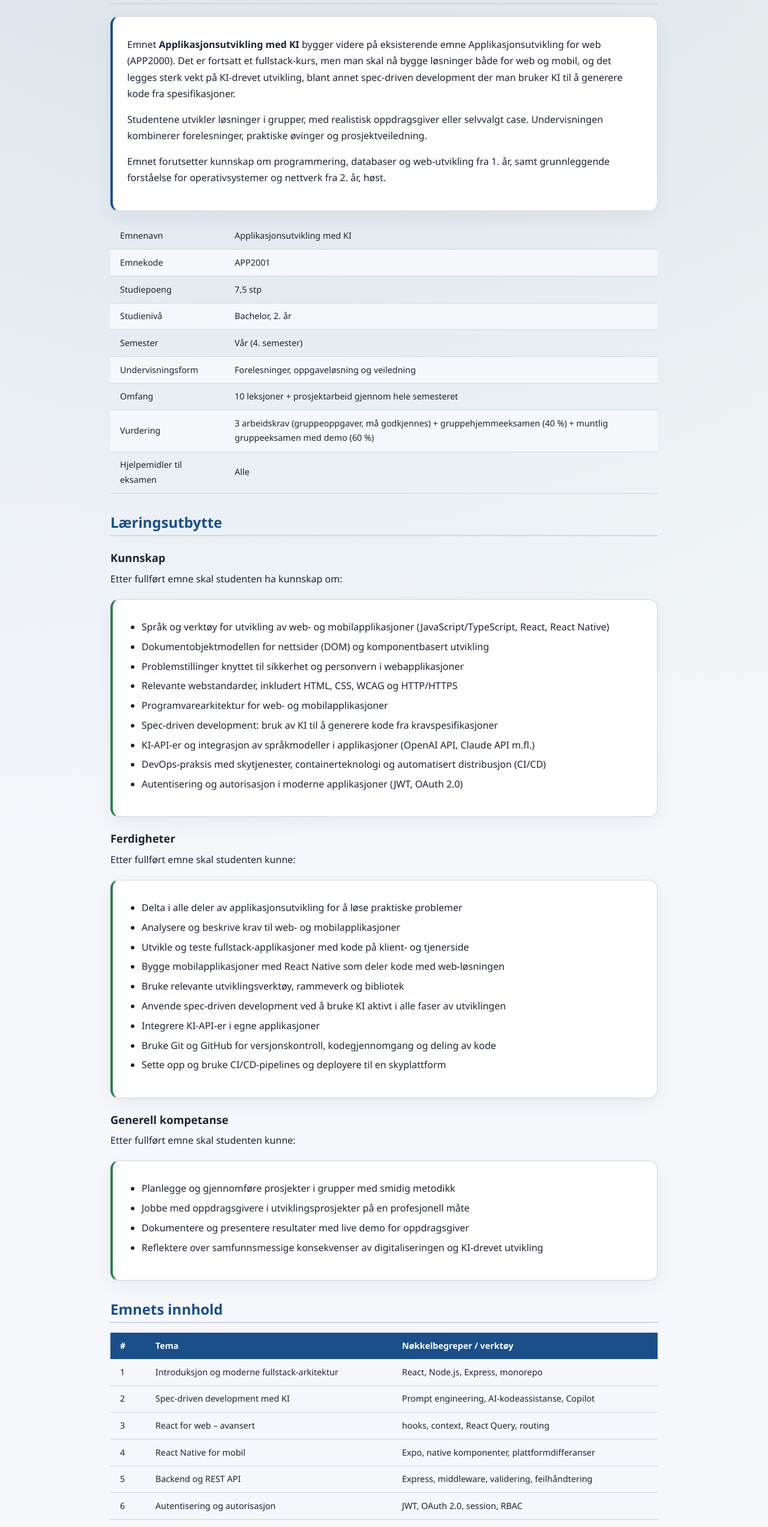
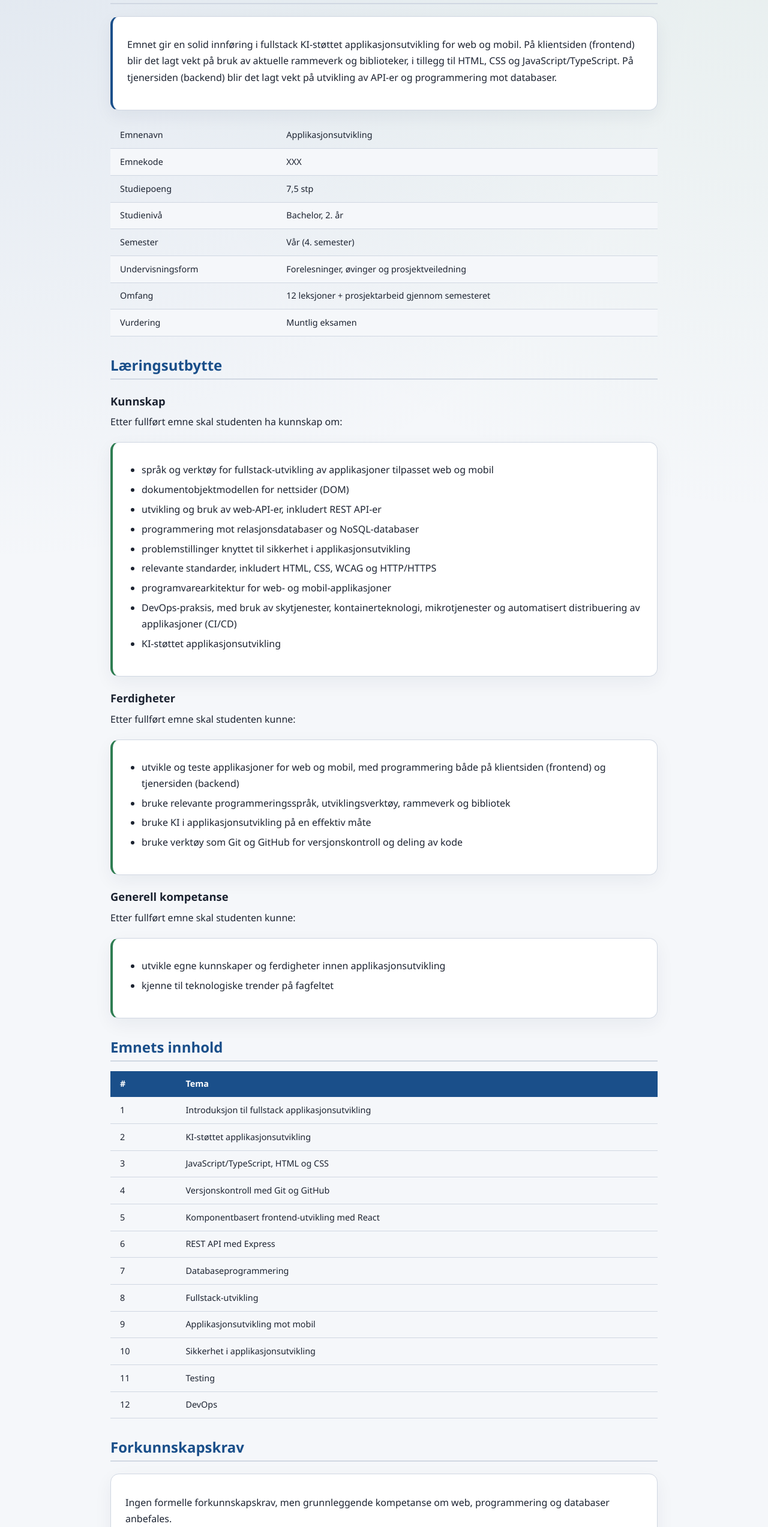
Before and after one commit to Steven7380/Studieplan-Anvendt-IT-2027, a plain HTML site: page emnebeskrivelser/Applikasjonsutvikling-med-KI/emnebeskrivelse.html in a window 1280 px wide. Shown: the part 254-2800 px from the top of the page at 60% size. Drawn offline with Linux system fonts and the light colour scheme.

Commit message:
Update emnebeskrivelser/Applikasjonsutvikling-med-KI/emnebeskrivelse.html from editor

```diff
--- a/emnebeskrivelser/Applikasjonsutvikling-med-KI/emnebeskrivelse.html
+++ b/emnebeskrivelser/Applikasjonsutvikling-med-KI/emnebeskrivelse.html
@@ -3,7 +3,7 @@
   <head>
     <meta charset="UTF-8" />
     <meta name="viewport" content="width=device-width, initial-scale=1.0" />
-    <title>Emnebeskrivelse – Applikasjonsutvikling med KI</title>
+    <title>Emnebeskrivelse – Applikasjonsutvikling</title>
     <link rel="stylesheet" href="../../styles.css" />
   </head>
   <body>
@@ -11,38 +11,27 @@
       <div class="kurs-tittel">
         Bachelor i Anvendt informasjonsteknologi · 2. år, vår · 7,5 studiepoeng
       </div>
-      <h1>Applikasjonsutvikling med KI</h1>
+      <h1>Applikasjonsutvikling</h1>
       <div class="meta">Emnebeskrivelse</div>
     </header>
 
     <nav class="breadcrumb">
       <a href="../../index.html">Hjem</a>
       <span>›</span>
-      <a href="emnebeskrivelse.html">Applikasjonsutvikling med KI</a>
+      <a href="../index.html">Emner</a>
       <span>›</span>
-      Emnebeskrivelse
+      Applikasjonsutvikling
     </nav>
 
     <main>
       <h2>Faglig innhold i emnet</h2>
       <div class="card card-primary">
         <p>
-          Emnet <strong>Applikasjonsutvikling med KI</strong> bygger videre på
-          eksisterende emne Applikasjonsutvikling for web (APP2000). Det er
-          fortsatt et fullstack-kurs, men man skal nå bygge løsninger både
-          for web og mobil, og det legges sterk vekt på KI-drevet utvikling,
-          blant annet spec-driven development der man bruker KI til å generere
-          kode fra spesifikasjoner.
-        </p>
-        <p>
-          Studentene utvikler løsninger i grupper, med realistisk oppdragsgiver
-          eller selvvalgt case. Undervisningen kombinerer forelesninger,
-          praktiske øvinger og prosjektveiledning.
-        </p>
-        <p>
-          Emnet forutsetter kunnskap om programmering, databaser og
-          web-utvikling fra 1. år, samt grunnleggende forståelse for
-          operativsystemer og nettverk fra 2. år, høst.
+          Emnet gir en solid innføring i fullstack KI-støttet
+          applikasjonsutvikling for web og mobil. På klientsiden (frontend) blir
+          det lagt vekt på bruk av aktuelle rammeverk og biblioteker, i tillegg
+          til HTML, CSS og JavaScript/TypeScript. På tjenersiden (backend) blir
+          det lagt vekt på utvikling av API-er og programmering mot databaser.
         </p>
       </div>
 
@@ -53,11 +42,11 @@
         <tbody>
           <tr>
             <td>Emnenavn</td>
-            <td>Applikasjonsutvikling med KI</td>
+            <td>Applikasjonsutvikling</td>
           </tr>
           <tr>
             <td>Emnekode</td>
-            <td>APP2001</td>
+            <td>XXX</td>
           </tr>
           <tr>
             <td>Studiepoeng</td>
@@ -73,64 +62,43 @@
           </tr>
           <tr>
             <td>Undervisningsform</td>
-            <td>Forelesninger, oppgaveløsning og veiledning</td>
+            <td>Forelesninger, øvinger og prosjektveiledning</td>
           </tr>
           <tr>
             <td>Omfang</td>
-            <td>10 leksjoner + prosjektarbeid gjennom hele semesteret</td>
+            <td>12 leksjoner + prosjektarbeid gjennom semesteret</td>
           </tr>
           <tr>
             <td>Vurdering</td>
-            <td>
-              3 arbeidskrav (gruppeoppgaver, må godkjennes) +
-              gruppehjemmeeksamen (40 %) + muntlig gruppeeksamen med demo (60 %)
-            </td>
-          </tr>
-          <tr>
-            <td>Hjelpemidler til eksamen</td>
-            <td>Alle</td>
+            <td>Muntlig eksamen</td>
           </tr>
         </tbody>
       </table>
 
       <h2>Læringsutbytte</h2>
+
       <h3>Kunnskap</h3>
       <p>Etter fullført emne skal studenten ha kunnskap om:</p>
       <div class="card card-accent">
         <ul>
           <li>
-            Språk og verktøy for utvikling av web- og mobilapplikasjoner
-            (JavaScript/TypeScript, React, React Native)
+            språk og verktøy for fullstack-utvikling av applikasjoner tilpasset
+            web og mobil
           </li>
+          <li>dokumentobjektmodellen for nettsider (DOM)</li>
+          <li>utvikling og bruk av web-API-er, inkludert REST API-er</li>
+          <li>programmering mot relasjonsdatabaser og NoSQL-databaser</li>
           <li>
-            Dokumentobjektmodellen for nettsider (DOM) og komponentbasert
-            utvikling
+            problemstillinger knyttet til sikkerhet i applikasjonsutvikling
           </li>
-
+          <li>relevante standarder, inkludert HTML, CSS, WCAG og HTTP/HTTPS</li>
+          <li>programvarearkitektur for web- og mobil-applikasjoner</li>
           <li>
-            Problemstillinger knyttet til sikkerhet og personvern i
-            webapplikasjoner
+            DevOps-praksis, med bruk av skytjenester, kontainerteknologi,
+            mikrotjenester og automatisert distribuering av applikasjoner
+            (CI/CD)
           </li>
-          <li>
-            Relevante webstandarder, inkludert HTML, CSS, WCAG og HTTP/HTTPS
-          </li>
-          <li>Programvarearkitektur for web- og mobilapplikasjoner</li>
-          <li>
-            Spec-driven development: bruk av KI til å generere kode fra
-            kravspesifikasjoner
-          </li>
-          <li>
-            KI-API-er og integrasjon av språkmodeller i applikasjoner (OpenAI
-            API, Claude API m.fl.)
-          </li>
-          <li>
-            DevOps-praksis med skytjenester, containerteknologi og automatisert
-            distribusjon (CI/CD)
-          </li>
-          <li>
-            Autentisering og autorisasjon i moderne applikasjoner (JWT, OAuth
-            2.0)
-          </li>
+          <li>KI-støttet applikasjonsutvikling</li>
         </ul>
       </div>
 
@@ -139,30 +107,17 @@
       <div class="card card-accent">
         <ul>
           <li>
-            Delta i alle deler av applikasjonsutvikling for å løse praktiske
-            problemer
-          </li>
-          <li>Analysere og beskrive krav til web- og mobilapplikasjoner</li>
-          <li>
-            Utvikle og teste fullstack-applikasjoner med kode på klient- og
-            tjenerside
+            utvikle og teste applikasjoner for web og mobil, med programmering
+            både på klientsiden (frontend) og tjenersiden (backend)
           </li>
           <li>
-            Bygge mobilapplikasjoner med React Native som deler kode med
-            web-løsningen
+            bruke relevante programmeringsspråk, utviklingsverktøy, rammeverk og
+            bibliotek
           </li>
-          <li>Bruke relevante utviklingsverktøy, rammeverk og bibliotek</li>
+          <li>bruke KI i applikasjonsutvikling på en effektiv måte</li>
           <li>
-            Anvende spec-driven development ved å bruke KI aktivt i alle faser
-            av utviklingen
-          </li>
-          <li>Integrere KI-API-er i egne applikasjoner</li>
-          <li>
-            Bruke Git og GitHub for versjonskontroll, kodegjennomgang og deling
-            av kode
-          </li>
-          <li>
-            Sette opp og bruke CI/CD-pipelines og deployere til en skyplattform
+            bruke verktøy som Git og GitHub for versjonskontroll og deling av
+            kode
           </li>
         </ul>
       </div>
@@ -172,19 +127,9 @@
       <div class="card card-accent">
         <ul>
           <li>
-            Planlegge og gjennomføre prosjekter i grupper med smidig metodikk
+            utvikle egne kunnskaper og ferdigheter innen applikasjonsutvikling
           </li>
-          <li>
-            Jobbe med oppdragsgivere i utviklingsprosjekter på en profesjonell
-            måte
-          </li>
-          <li>
-            Dokumentere og presentere resultater med live demo for oppdragsgiver
-          </li>
-          <li>
-            Reflektere over samfunnsmessige konsekvenser av digitaliseringen og
-            KI-drevet utvikling
-          </li>
+          <li>kjenne til teknologiske trender på fagfeltet</li>
         </ul>
       </div>
 
@@ -194,189 +139,103 @@
           <tr>
             <th>#</th>
             <th>Tema</th>
-            <th>Nøkkelbegreper / verktøy</th>
           </tr>
         </thead>
         <tbody>
           <tr>
             <td>1</td>
-            <td>Introduksjon og moderne fullstack-arkitektur</td>
-            <td>React, Node.js, Express, monorepo</td>
+            <td>Introduksjon til fullstack applikasjonsutvikling</td>
           </tr>
           <tr>
             <td>2</td>
-            <td>Spec-driven development med KI</td>
-            <td>Prompt engineering, AI-kodeassistanse, Copilot</td>
+            <td>KI-støttet applikasjonsutvikling</td>
           </tr>
           <tr>
             <td>3</td>
-            <td>React for web – avansert</td>
-            <td>hooks, context, React Query, routing</td>
+            <td>JavaScript/TypeScript, HTML og CSS</td>
           </tr>
           <tr>
             <td>4</td>
-            <td>React Native for mobil</td>
-            <td>Expo, native komponenter, plattformdifferanser</td>
+            <td>Versjonskontroll med Git og GitHub</td>
           </tr>
           <tr>
             <td>5</td>
-            <td>Backend og REST API</td>
-            <td>Express, middleware, validering, feilhåndtering</td>
+            <td>Komponentbasert frontend-utvikling med React</td>
           </tr>
           <tr>
             <td>6</td>
-            <td>Autentisering og autorisasjon</td>
-            <td>JWT, OAuth 2.0, session, RBAC</td>
+            <td>REST API med Express</td>
           </tr>
           <tr>
             <td>7</td>
-            <td>KI-API-er og LLM-integrasjon</td>
-            <td>OpenAI API, Claude API, RAG-mønster, streaming</td>
+            <td>Databaseprogrammering</td>
           </tr>
           <tr>
             <td>8</td>
-            <td>Testing og kvalitetssikring</td>
-            <td>Jest, React Testing Library, Playwright, CI</td>
+            <td>Fullstack-utvikling</td>
           </tr>
           <tr>
             <td>9</td>
-            <td>DevOps og deployment</td>
-            <td>Docker, GitHub Actions, Vercel/Railway/AWS</td>
+            <td>Applikasjonsutvikling mot mobil</td>
           </tr>
           <tr>
             <td>10</td>
-            <td>Prosjektpresentasjoner</td>
-            <td>Live demo, retrospektiv, faglig oppsummering</td>
+            <td>Sikkerhet i applikasjonsutvikling</td>
+          </tr>
+          <tr>
+            <td>11</td>
+            <td>Testing</td>
+          </tr>
+          <tr>
+            <td>12</td>
+            <td>DevOps</td>
           </tr>
         </tbody>
       </table>
 
       <h2>Forkunnskapskrav</h2>
       <div class="card">
-        <p>Studenten forventes å ha grunnleggende kunnskap innen:</p>
-        <ul>
-          <li>
-            Programmering i JavaScript og/eller TypeScript (fra Programmering og
-            Objektorientert programmering)
-          </li>
-          <li>Web-utvikling med HTML og CSS</li>
-          <li>Databaser og SQL (fra Databaser)</li>
-          <li>Versjonskontroll med Git og GitHub</li>
-          <li>
-            Grunnleggende systemutvikling og smidige metoder (fra Praktisk
-            prosjekt)
-          </li>
-          <li>
-            Containerteknologi og nettverk (fra Operativsystemer og nettverk)
-          </li>
-        </ul>
+        <p>
+          Ingen formelle forkunnskapskrav, men grunnleggende kompetanse om web,
+          programmering og databaser anbefales.
+        </p>
       </div>
-      <h2>L&aelig;ringsaktiviteter</h2>
+
+      <h2>Læringsaktiviteter</h2>
       <div class="card">
         <p>
-          Emnet gjennomf&oslash;res gjennom forelesninger, veiledede
-          &oslash;vinger eller laboratorier og selvstendig eller gruppebasert
-          arbeid, tilpasset emnets faglige profil.
+          Den organiserte undervisningen består av forelesninger, oppgaveløsning
+          og veiledning.
         </p>
       </div>
+
       <h2>Vurdering</h2>
 
       <h3>Arbeidskrav – gruppeoppgaver</h3>
       <div class="card card-primary">
         <p>
-          Emnet <strong>Applikasjonsutvikling med KI</strong> bygger videre på
-          eksisterende emne Applikasjonsutvikling for web (APP2000). Det er
-          fortsatt et fullstack-kurs, men man skal nå bygge løsninger både
-          for web og mobil, og det legges sterk vekt på KI-drevet utvikling,
-          blant annet spec-driven development der man bruker KI til å generere
-          kode fra spesifikasjoner.
-        </p>
-        <p>
-          Studentene utvikler løsninger i grupper, med realistisk oppdragsgiver
-          eller selvvalgt case. Undervisningen kombinerer forelesninger,
-          praktiske øvinger og prosjektveiledning.
-        </p>
-        <p>
-          Emnet forutsetter kunnskap om programmering, databaser og
-          web-utvikling fra 1. år, samt grunnleggende forståelse for
-          operativsystemer og nettverk fra 2. år, høst.
+          Én individuell innleveringsoppgave må være bestått før man kan gå opp
+          til eksamen.
         </p>
       </div>
 
-      <h3>Hjemmeeksamen (gruppe)</h3>
+      <h3>Vurderingsformer</h3>
       <div class="card card-primary">
-        <p>
-          Emnet <strong>Applikasjonsutvikling med KI</strong> bygger videre på
-          eksisterende emne Applikasjonsutvikling for web (APP2000). Det er
-          fortsatt et fullstack-kurs, men man skal nå bygge løsninger både
-          for web og mobil, og det legges sterk vekt på KI-drevet utvikling,
-          blant annet spec-driven development der man bruker KI til å generere
-          kode fra spesifikasjoner.
-        </p>
-        <p>
-          Studentene utvikler løsninger i grupper, med realistisk oppdragsgiver
-          eller selvvalgt case. Undervisningen kombinerer forelesninger,
-          praktiske øvinger og prosjektveiledning.
-        </p>
-        <p>
-          Emnet forutsetter kunnskap om programmering, databaser og
-          web-utvikling fra 1. år, samt grunnleggende forståelse for
-          operativsystemer og nettverk fra 2. år, høst.
-        </p>
-      </div>
-
-      <h3>Muntlig gruppeeksamen med demo</h3>
-      <div class="card card-warn">
-        <p>
-          Muntlig gruppeeksamen der studentene gir en presentasjon med
-          demonstrasjon av kjørbar applikasjon etterfulgt av utspørring. Teller
-          60 % av endelig karakter (A–F).
-        </p>
-      </div>
-
-      <h2>Obligatoriske aktiviteter</h2>
-      <div class="card">
-        <p>
-          Eventuelle arbeidskrav og obligatoriske aktiviteter fremg&aring;r av
-          vurderingsdelen og emneinformasjonen over. Der emnet har krav om
-          godkjente aktiviteter, m&aring; disse v&aelig;re best&aring;tt for at
-          studenten skal kunne fremstille seg til avsluttende vurdering.
-        </p>
-      </div>
-
-      <h2>Eksamensformer</h2>
-      <div class="card">
-        <p>
-          Eksamensformen for dette emnet fremg&aring;r av vurderingsdelen over.
-          Vurderingen er valgt for &aring; st&oslash;tte emnets
-          l&aelig;ringsutbytte og kan best&aring; av skriftlig eksamen,
-          hjemmeeksamen, prosjekt, mappevurdering, muntlig presentasjon eller
-          kombinasjoner av disse.
-        </p>
+        <p>Individuell muntlig eksamen. Varighet ca. 30 minutter.</p>
       </div>
 
       <h2>Hjelpemidler til eksamen</h2>
       <div class="card">
         <p>
-          Tillatte hjelpemidler til eksamen fremg&aring;r av emneinformasjonen
-          &oslash;verst p&aring; siden og av den konkrete eksamensordningen for
-          emnet.
-        </p>
-      </div>
-
-      <h2>Annet</h2>
-      <div class="card">
-        <p>
-          Bruk av KI-verkt&oslash;y skal skje i samsvar med emnets
-          l&aelig;ringsm&aring;l og universitetets regler for akademisk
-          redelighet.
+          Studenten sørger for å ha tilgang på programkoden utviklet til
+          innleveringsoppgaven, utover dette ingen hjelpemidler.
         </p>
       </div>
     </main>
 
     <footer>
-      Applikasjonsutvikling med KI · Bachelor i Anvendt informasjonsteknologi ·
-      7,5 studiepoeng
+      Applikasjonsutvikling · Bachelor i Anvendt informasjonsteknologi · 7,5
+      studiepoeng
     </footer>
   </body>
 </html>
```
